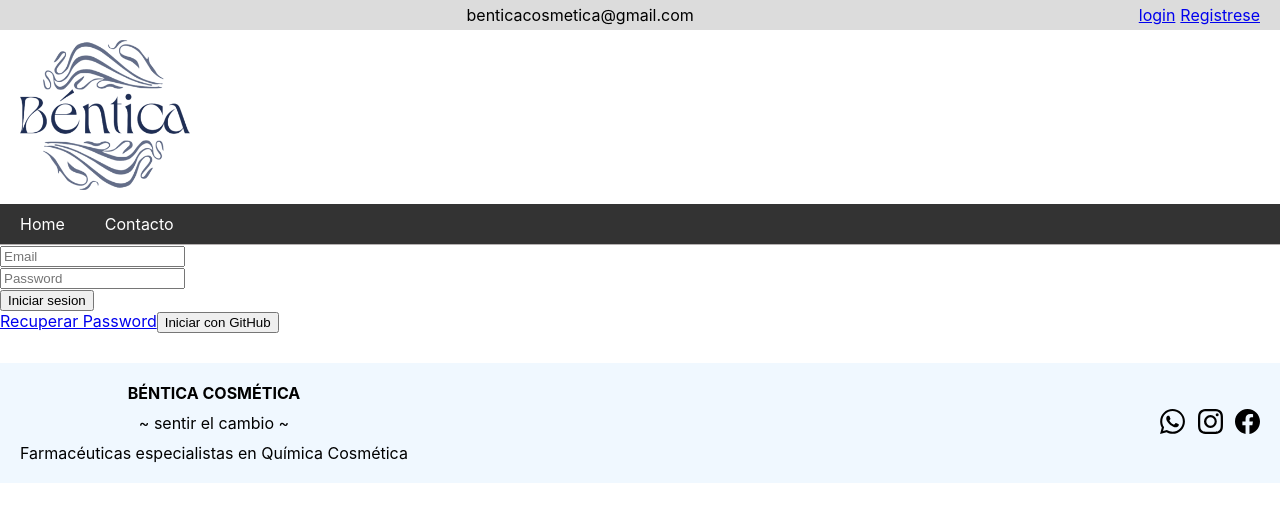
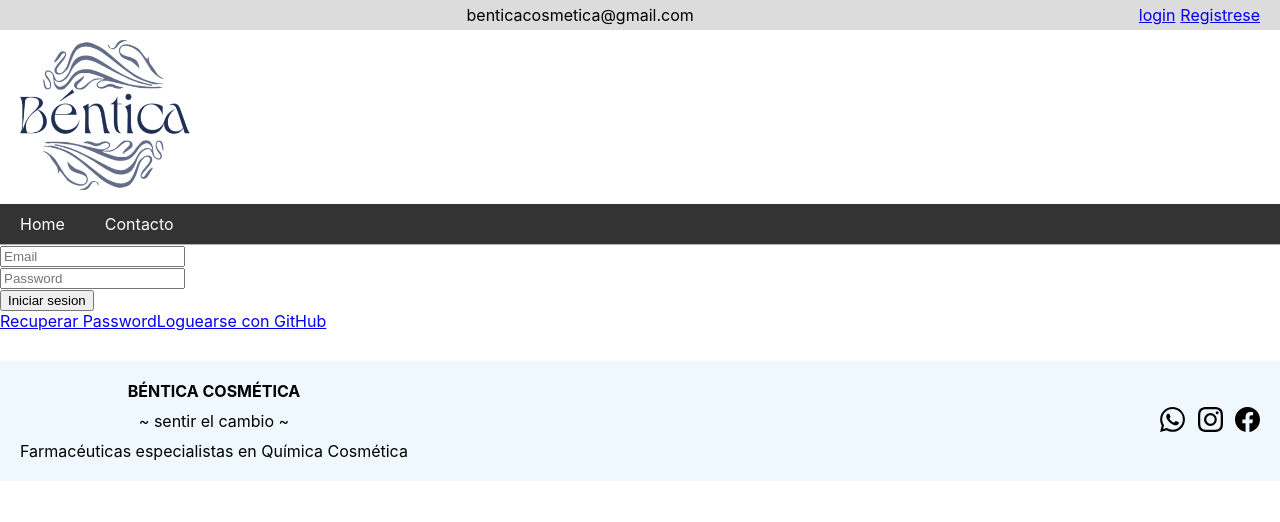
Before and after one commit to maurohcardona/Bentica-Cardona-Mauro, a React (Create React App) app: page /login in a window 1280 px wide. Shown: the top 522 px of the page. Built offline with nearby package versions, Linux system fonts and the light colour scheme.

Commit message:
listo inicio con githug, falta css y errores

```diff
--- a/src/Componentes/Login.jsx
+++ b/src/Componentes/Login.jsx
@@ -49,7 +49,9 @@ function Login() {
         <button type="submit">Iniciar sesion</button>
       </form>
       <Link to="/recpass">Recuperar Password</Link>
-      <button>Iniciar con GitHub</button>
+      <a href="http://localhost:8080/api/auth/github/github">
+        Loguearse con GitHub
+      </a>
     </div>
   );
 }
```
